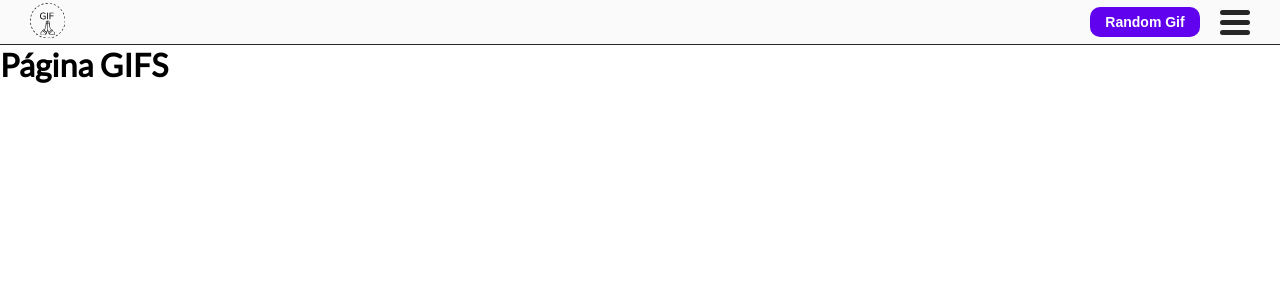
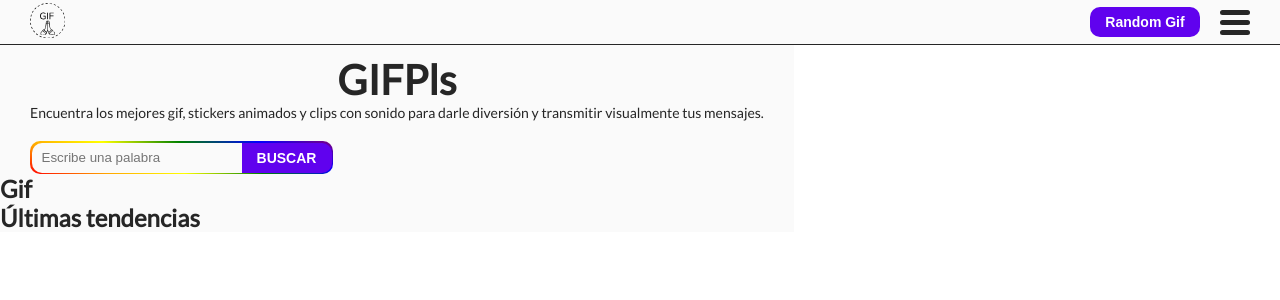
Before and after one commit to JairoAtoche/GifPls, a React (Vite) app: page / in a window 1280 px wide. Shown: the top 300 px of the page. Built offline with nearby package versions, Linux system fonts and the light colour scheme.

Commit message:
add: estilos para el componente searcher

```diff
--- /dev/null
+++ b/src/components/Searcher/Searcher.jsx
@@ -0,0 +1,19 @@
+import React, { useContext } from 'react';
+import './searcher.scss';
+import { ThemeContext } from '@/context/ThemeContext';
+import '@/styles/theme.scss';
+
+const Searcher = () => {
+	const { theme } = useContext(ThemeContext);
+	return (
+		<div className='diva'>
+			<input
+				className={`searcher-input theme-input--${theme}`}
+				placeholder='Escribe una palabra'
+			/>
+			<button className='searcher-btn'>BUSCAR</button>
+		</div>
+	);
+};
+
+export default Searcher;
--- /dev/null
+++ b/src/components/Searcher/searcher.scss
@@ -0,0 +1,42 @@
+.diva {
+  background: linear-gradient(21deg, red,orange,yellow,green,blue,purple);
+  width: 303px;
+  border-radius: 10px;
+  height: 33px;
+  display: flex;
+  justify-content: center;
+  align-items: center;
+}
+.searcher {
+  &-input {
+    width: 210px;
+    height: 30px;
+    border-radius: 10px 0 0 10px;
+    border: 1px solid var(--gray);
+    padding-left: 10px;
+    border: none;
+    transition: all .5s ease;
+
+    &:focus ~ .searcher-btn, &:focus{
+      outline: 0;
+      box-shadow: 0px 0px 3px 3px var(--purple);
+    }
+
+  }
+  &-btn {
+    width: 90px;
+    height: 30px;
+    border-radius: 0 10px 10px 0;
+    background-color: var(--purple);
+    border: none;
+    font-weight: bold;
+    font-size: 14px;
+    color: var(--white);
+    cursor: pointer;
+    transition: all .5s ease;
+    &:hover {
+      opacity: .8;
+    }
+  }
+
+}
--- a/src/layouts/Header/components/MenuIcon/menuicon.scss
+++ b/src/layouts/Header/components/MenuIcon/menuicon.scss
@@ -5,7 +5,6 @@
   &__line {
     height: 5px;
     border-radius: 10px;
-    background-color: var(--black-light);
     transition-duration: .5s;
     &:nth-child(2) {
       margin: 5px auto;
--- a/src/layouts/Header/components/ThemeButton/theme-button.scss
+++ b/src/layouts/Header/components/ThemeButton/theme-button.scss
@@ -46,13 +46,12 @@
 .text {
   width: 100%;
   font-size: 18px;
+  &-light {
+    text-align: end;
+    padding-right: 15px;
+  }
+  &-dark {
+    text-align: start;
+    padding-left: 15px;
+  }
 }
-.text-light {
-  text-align: end;
-  padding-right: 15px;
-}
-.text-dark {
-  text-align: start;
-  width: 100%;
-  padding-left: 15px;
-}
--- a/src/pages/Gifs/Gifs.jsx
+++ b/src/pages/Gifs/Gifs.jsx
@@ -1,9 +1,26 @@
-import React from 'react';
-
+import React, { useContext } from 'react';
+import './gifs.scss';
+import '@/styles/theme.scss';
+import { ThemeContext } from '@/context/ThemeContext';
+import Searcher from '@/components/Searcher/Searcher';
 const Gifs = () => {
+	const { theme } = useContext(ThemeContext);
 	return (
-		<main>
-			<h1>Página GIFS</h1>
+		<main className={`gif theme-page--${theme}`}>
+			<section className='section-intro'>
+				<h1 className='section-intro__h1'>GIFPls</h1>
+				<p className='section-intro__p'>
+					Encuentra los mejores gif, stickers animados y clips con sonido para
+					darle diversión y transmitir visualmente tus mensajes.
+				</p>
+				<Searcher />
+			</section>
+			<section className='section-gif'>
+				<h2>Gif</h2>
+			</section>
+			<section className='section-trend'>
+				<h2>Últimas tendencias</h2>
+			</section>
 		</main>
 	);
 };
--- a/src/pages/Gifs/gifs.scss
+++ b/src/pages/Gifs/gifs.scss
@@ -0,0 +1,17 @@
+.gif {
+
+}
+.section-intro {
+  width: 100%;
+  padding: 0 30px;
+  text-align: center;
+  &__h1 {
+    font-size: 41px;
+    font-weight: bold;
+    padding-top: 10px;
+  }
+  &__p {
+    font-size: 14px;
+    margin-bottom: 20px;
+  }
+}
--- a/src/styles/theme.scss
+++ b/src/styles/theme.scss
@@ -44,4 +44,26 @@
   &-color--dark {
     color: var(--white-dark);
   }
+  &-page--light {
+    background-color: var(--white-dark);
+    color: var(--black-light);
+  }
+  &-page--dark {
+    background-color: var(--black-light);
+    color: var(--white-dark);
+  }
+
+  &-input {
+    &--light {
+      background-color: var(--white-dark);
+    }
+    &--dark {
+      background-color: var(--black-light);
+      caret-color: var(--white-dark);
+      color: var(--white);
+      &::placeholder {
+        color: var(--white-dark);
+      }
+    }
+  }
 }
```
